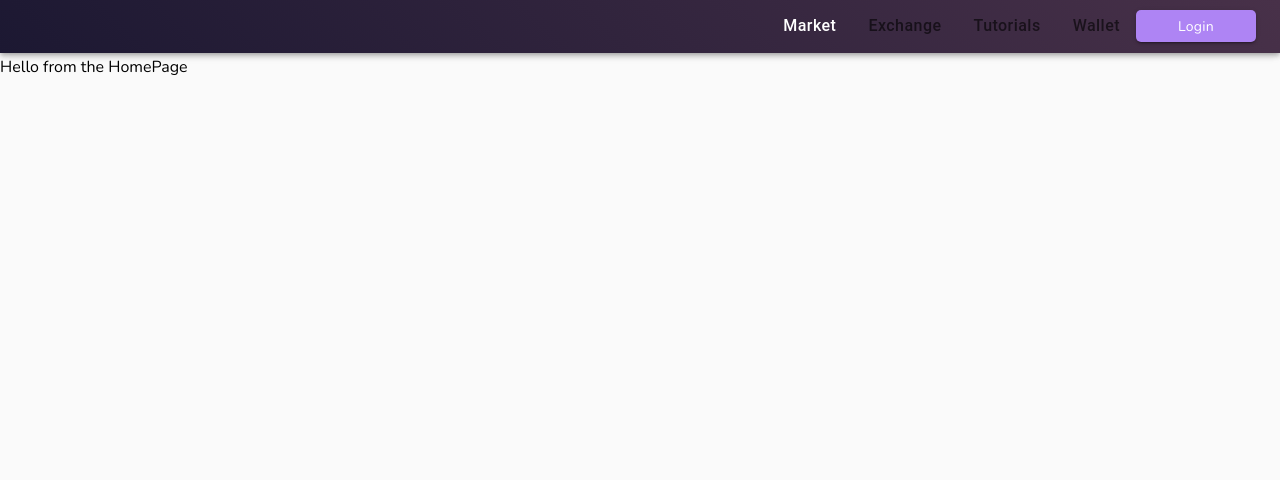
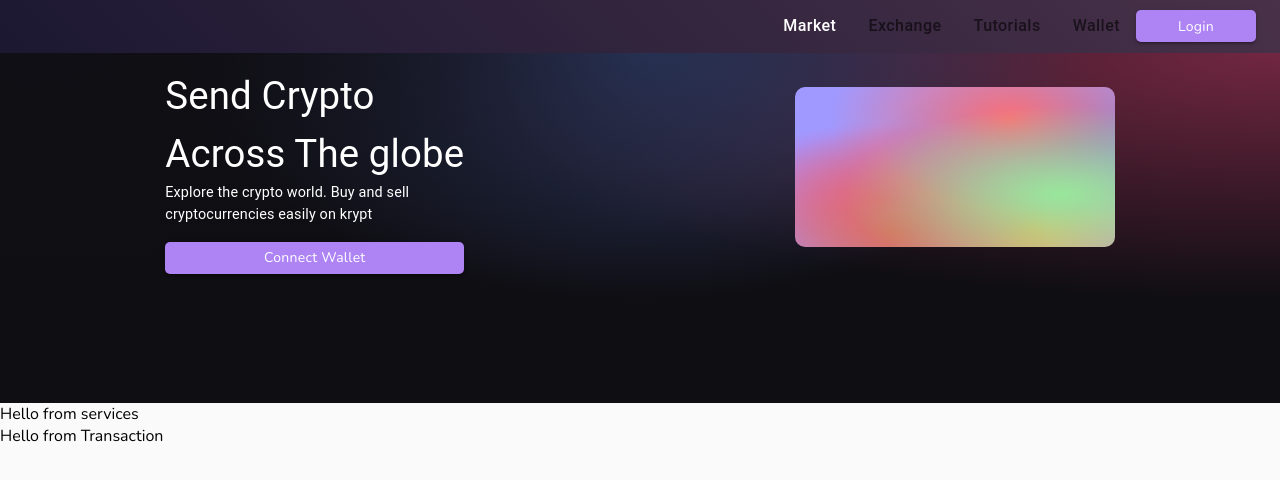
Before and after one commit to vickyshaw29/krpto-web3.0, a React (Vite) app in the folder client/: page / in a window 1280 px wide. Shown: the top 480 px of the page. Built offline with nearby package versions, Linux system fonts and the light colour scheme.

Commit message:
done with layouts

```diff
--- a/client/src/components/molecules/header/Header.tsx
+++ b/client/src/components/molecules/header/Header.tsx
@@ -29,7 +29,7 @@ const Header = () => {
 
   return (
     <Fragment>
-      <AppBar position="fixed" className={classes.appbar}>
+      <AppBar position="fixed" className={classes.appbar} elevation={0}>
         <Container maxWidth="xl">
           <Toolbar disableGutters style={{ minHeight: 52.5 }}>
             {matches ? (
--- a/client/src/components/molecules/header/HeaderStyles.ts
+++ b/client/src/components/molecules/header/HeaderStyles.ts
@@ -9,6 +9,6 @@ export default makeStyles((theme: any) => ({
     flex: 1,
   },
   toolbarMargin: {
-    marginBottom: '3.5rem',
+    marginBottom: '3.2rem',
   },
 }));
--- a/client/src/components/organisms/index.ts
+++ b/client/src/components/organisms/index.ts
@@ -0,0 +1,3 @@
+export { default as Transaction } from './transact/Transactions';
+export { default as Services } from './transact/Services';
+export { default as Welcome } from './transact/Welcome';
--- /dev/null
+++ b/client/src/components/organisms/orgStyles/styles.ts
@@ -0,0 +1,55 @@
+import { makeStyles } from '@mui/styles';
+export default makeStyles((theme: any) => ({
+  mainContainer: {
+    backgroundColor: '#0f0e13',
+    backgroundImage: `
+      radial-gradient(at 0% 0%, hsla(253,16%,7%,1) 0, transparent 50%),
+      radial-gradient(at 50% 0%, hsla(225,39%,30%,1) 0, transparent 50%),
+      radial-gradient(at 100% 0%, hsla(339,49%,30%,1) 0, transparent 50%);
+`,
+    minHeight: '44vh',
+    color: '#fff',
+    paddingTop: '1rem',
+    [theme.breakpoints.down('sm')]:{
+        minHeight:'50vh'
+    }
+  },
+  title: {
+    fontSize: '2.4rem !important',
+    [theme.breakpoints.down('md')]: {
+      fontSize: '1.75rem !important',
+    },
+    [theme.breakpoints.down('sm')]: {
+      fontSize: '1.4rem !important',
+    },
+  },
+  subtitle: {
+    fontSize: '0.9rem !important',
+    marginBottom: '1rem !important',
+    [theme.breakpoints.down('md')]: {
+      fontSize: '1rem !important',
+    },
+    [theme.breakpoints.down('sm')]: {
+      fontSize: '0.9rem !important',
+    },
+  },
+  ethDiv: {
+    marginTop: '20px',
+    backgroundColor: '#a099ff',
+    minWidth: '10rem',
+    minHeight: '10rem',
+    borderRadius:10,
+    backgroundImage: `
+                   radial-gradient(at 83% 67%, rgb(152, 231, 156) 0, transparent 58%),
+                   radial-gradient(at 67% 20%, hsla(357,94%,71%,1) 0, transparent 59%),
+                   radial-gradient(at 88% 35%, hsla(222,81%,65%,1) 0, transparent 50%),
+                   radial-gradient(at 31% 91%, hsla(9,61%,61%,1) 0, transparent 52%),
+                   radial-gradient(at 27% 71%, hsla(336,91%,65%,1) 0, transparent 49%),
+                   radial-gradient(at 74% 89%, hsla(30,98%,65%,1) 0, transparent 51%),
+                   radial-gradient(at 53% 75%, hsla(174,94%,68%,1) 0, transparent 45%);
+            `,
+  },
+//   [theme.breakpoints.down("sm")]:{
+//     minWidth: '15rem',
+//   }
+}));
--- a/client/src/components/organisms/transact/Services.tsx
+++ b/client/src/components/organisms/transact/Services.tsx
@@ -3,7 +3,7 @@ import React from 'react'
 const Services = () => {
     return (
         <div>
-
+            Hello from services
         </div>
     )
 }
--- a/client/src/components/organisms/transact/Transactions.tsx
+++ b/client/src/components/organisms/transact/Transactions.tsx
@@ -3,7 +3,7 @@ import React from 'react'
 const Transactions = () => {
     return (
         <div>
-
+            Hello from Transaction
         </div>
     )
 }
--- /dev/null
+++ b/client/src/components/organisms/transact/Welcome.tsx
@@ -0,0 +1,51 @@
+import React from 'react';
+import { Grid, Typography } from '@mui/material';
+import { MainButton } from '../../atoms';
+import styles from '../orgStyles/styles';
+import { useMediaQuery } from '@mui/material';
+import { useTheme } from '@mui/material/styles';
+
+const Welcome = () => {
+  const classes = styles();
+  const theme = useTheme();
+  const matches = useMediaQuery(theme.breakpoints.down('sm'));
+  return (
+    <Grid
+      container
+      className={classes.mainContainer}
+      justifyContent={!matches ? 'space-around' : 'center'}
+    >
+      <Grid item xs={matches ? 12 : undefined}>
+        <Typography align={matches ? 'center' : undefined}>
+          <div className={classes.title}>
+            <span>
+              Send Crypto <br /> Across The globe
+            </span>
+          </div>
+        </Typography>
+        <Typography align={matches ? 'center' : undefined}>
+          <div className={classes.subtitle}>
+            Explore the crypto world. Buy and sell <br /> cryptocurrencies
+            easily on krypt
+          </div>
+        </Typography>
+        <Typography align={matches ? 'center' : undefined}>
+          <MainButton
+            color="primary"
+            buttonName="Connect Wallet"
+            variant="contained"
+            disabled={false}
+            className="btnsmall"
+            style={{width:!matches?'100%':'60%'}}
+            // onClick={Reset}
+          />
+        </Typography>
+      </Grid>
+      <Grid item xs={!matches ? 3 : 8}>
+        <div className={classes.ethDiv}></div>
+      </Grid>
+    </Grid>
+  );
+};
+
+export default Welcome;
--- a/client/src/components/templates/dashboard/Dashboard.tsx
+++ b/client/src/components/templates/dashboard/Dashboard.tsx
@@ -1,11 +1,14 @@
-import React from 'react'
+import React from 'react';
+import { Welcome, Services, Transaction } from '../../organisms';
 
 const Dashboard = () => {
-    return (
-        <div>
+  return (
+    <div>
+      <Welcome />
+      <Services />
+      <Transaction />
+    </div>
+  );
+};
 
-        </div>
-    )
-}
-
-export default Dashboard
+export default Dashboard;
--- a/client/src/components/templates/index.ts
+++ b/client/src/components/templates/index.ts
@@ -0,0 +1 @@
+export { default as Dashboard } from './dashboard/Dashboard';
--- a/client/src/pages/HomePage.tsx
+++ b/client/src/pages/HomePage.tsx
@@ -1,10 +1,11 @@
 import { Button } from '@mui/material';
 import React from 'react';
 import commonStyles from '../styles/commonStyles/styles';
+import { Dashboard } from '../components/templates';
 
 const HomePage = () => {
   const classes = commonStyles();
-  return <div >Hello from the HomePage</div>;
+  return <Dashboard />;
 };
 
 export default HomePage;
```
